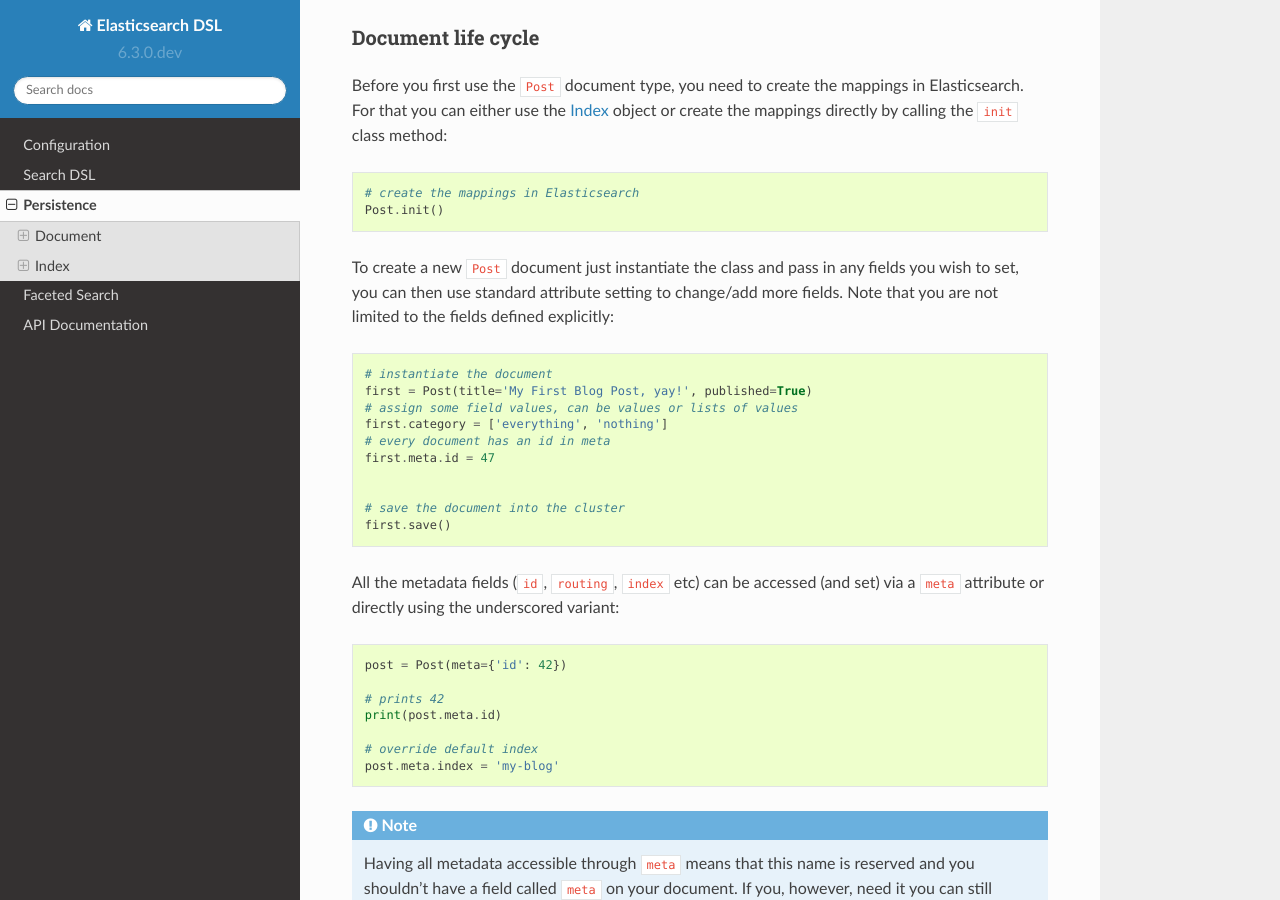
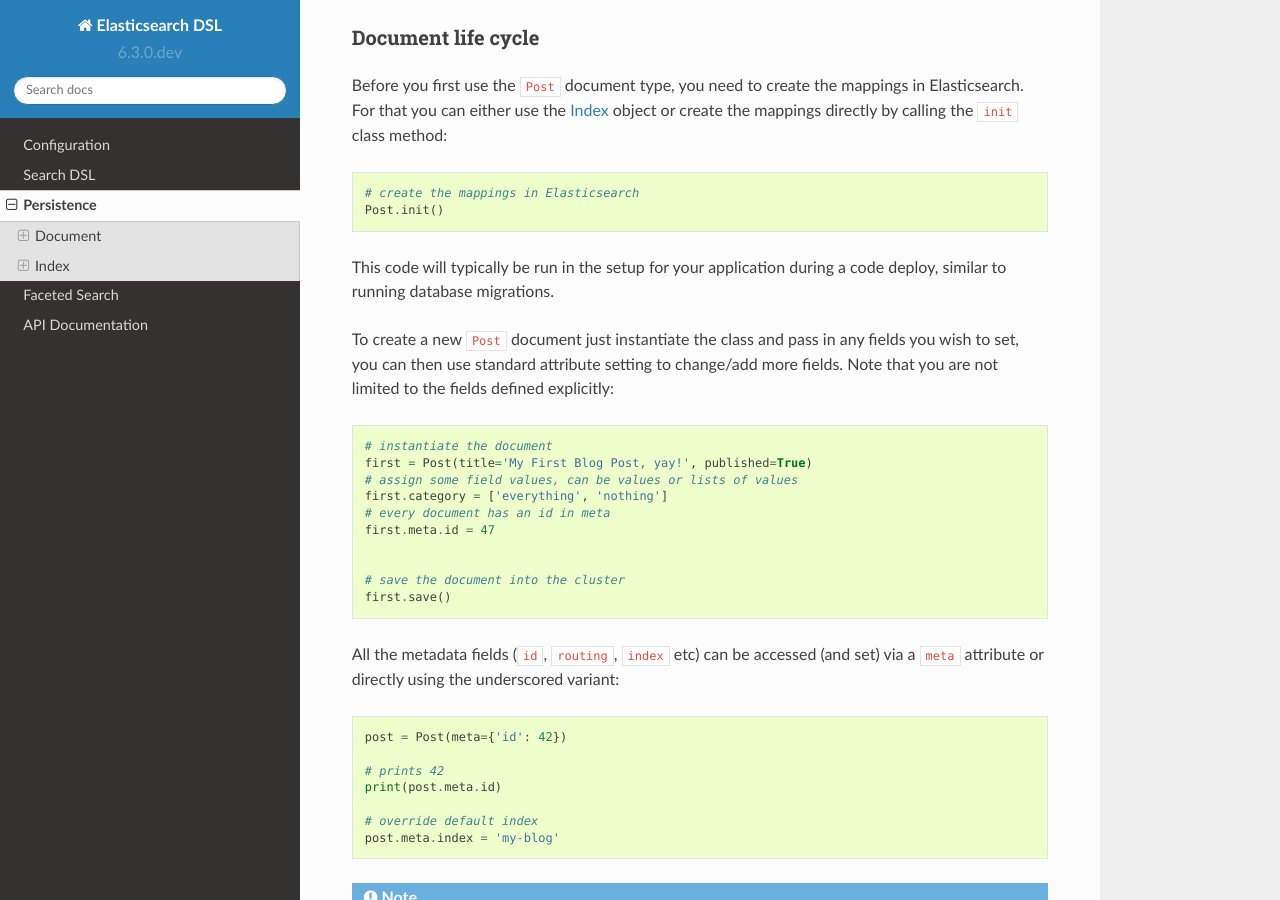
Before and after one commit to elastic/elasticsearch-dsl-py, a Sphinx documentation site: the page built from docs/persistence.rst, in a window 1280 px wide and 900 px high, scrolled down 1437 px. Built offline with Sphinx 7.4.7 and the Read the Docs theme 2.0.0, drawn with Linux system fonts in a browser that asks for light colours.

Commit message:
Add a not on running Document.init as a migration
closes #971

```diff
--- a/docs/persistence.rst
+++ b/docs/persistence.rst
@@ -93,6 +93,9 @@
 
     # create the mappings in Elasticsearch
     Post.init()
+
+This code will typically be run in the setup for your application during a code
+deploy, similar to running database migrations.
 
 To create a new ``Post`` document just instantiate the class and pass in any
 fields you wish to set, you can then use standard attribute setting to
```
